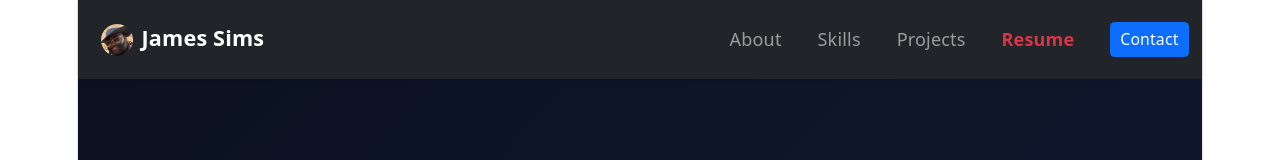
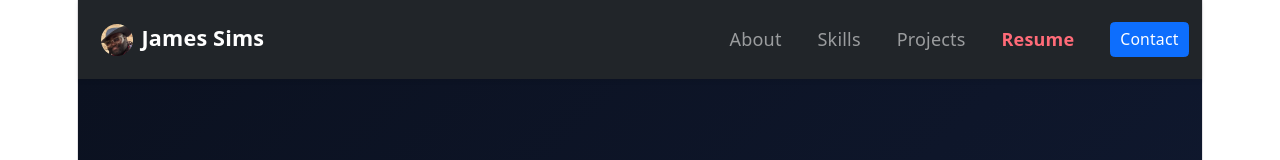
Before and after one commit to jameshsims91/portfolio, a React (Vite) app in the folder frontend/: page / in a window 1280 px wide. Shown: the top 160 px of the page. Built offline with nearby package versions, Linux system fonts and the light colour scheme; no server answers.

Commit message:
fix(a11y): improve resume navbar link contrast

```diff
--- a/frontend/src/components/Navbar/Navbar.css
+++ b/frontend/src/components/Navbar/Navbar.css
@@ -18,8 +18,13 @@
   color: #ffffff;
 }
 
-.navbar .nav-link.text-danger:hover {
-  color: #ff8b94 !important;
+.resume-link {
+  color: #ff6b78;
+}
+
+.resume-link:hover,
+.resume-link:focus-visible {
+  color: #ff9aa4;
 }
 
 @media (max-width: 991.98px) {
--- a/frontend/src/components/Navbar/Navbar.jsx
+++ b/frontend/src/components/Navbar/Navbar.jsx
@@ -46,7 +46,7 @@ export default function Navbar() {
               </a>
             </li>
             <li className='nav-item'>
-              <a className='nav-link fw-bold text-danger' href={resume} target='_blank' rel='noopener noreferrer' onClick={closeMenu} aria-label='View resume PDF in a new tab'>
+              <a className='nav-link fw-bold resume-link' href={resume} target='_blank' rel='noopener noreferrer' onClick={closeMenu} aria-label='View resume PDF in a new tab'>
                 Resume
               </a>
             </li>
```
